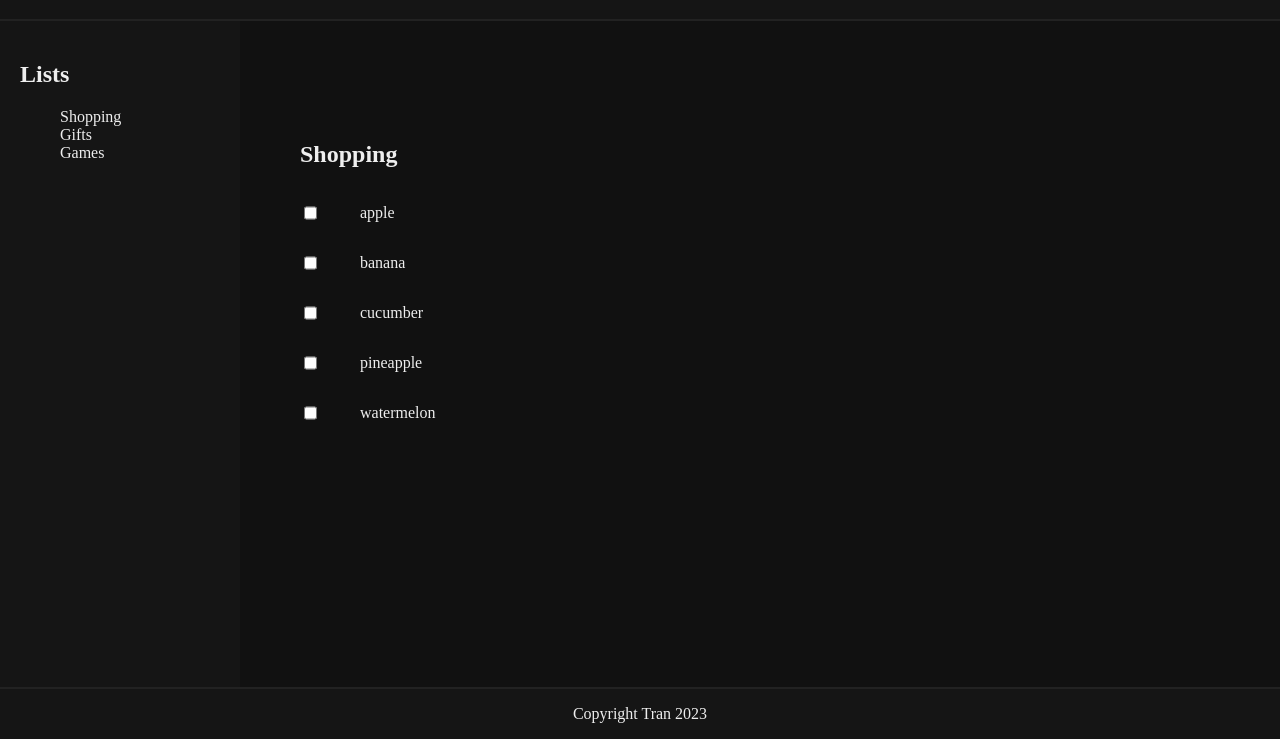
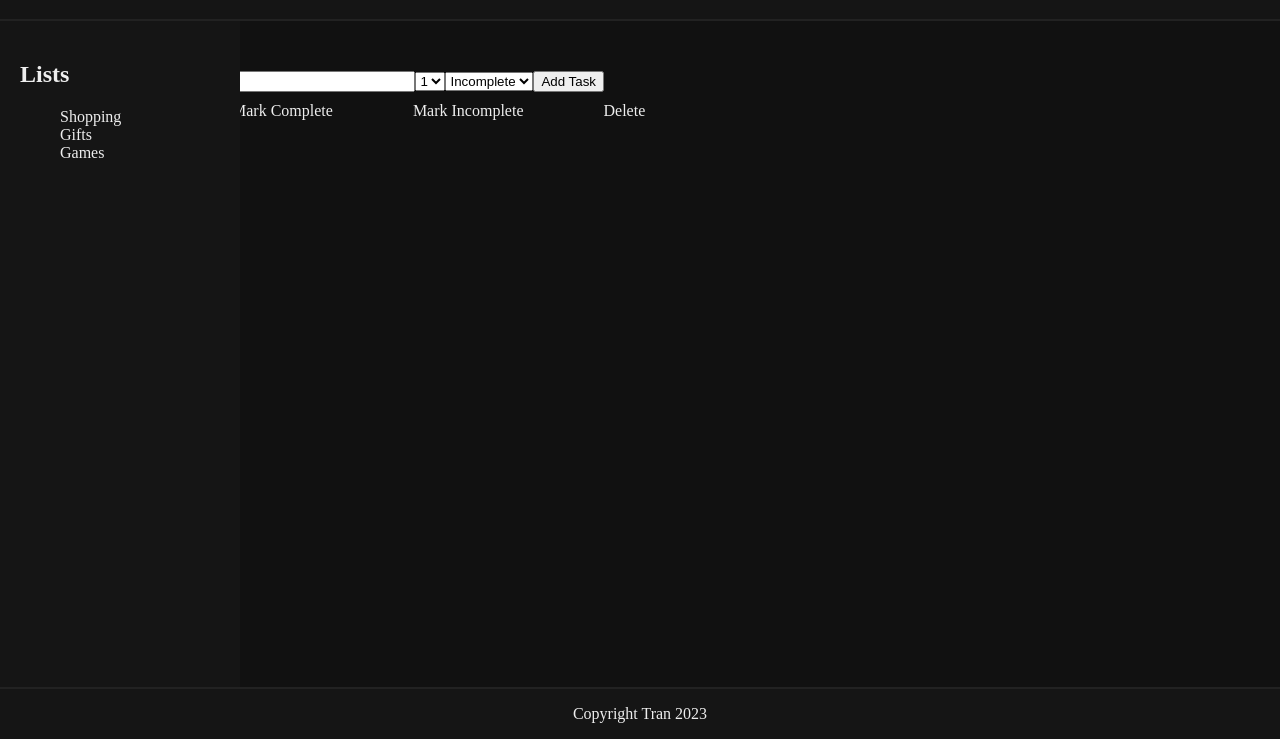
Before and after one commit to tran0463/mtm6404-task-manager-tran0463, a React app in the folder shove/: page / in a window 1280 px wide. Shown: the part 61-800 px from the top of the page. Built offline with nearby package versions, Linux system fonts and the light colour scheme.

Commit message:
close to being able to mark complete

```diff
--- a/shove/src/comp/Main.js
+++ b/shove/src/comp/Main.js
@@ -1,135 +1,104 @@
-// export default function Main() {
-//     return (
-//         <div className="main">
-//             <h2>Tasks</h2>
-//             <div className="task">
-//                 <div>
-//                     <input type="checkbox" />
-//                     <h3>Task Name</h3>
-//                 </div>
-//             </div>
-//             <div className="task">
-//                 <div>
-//                     <input type="checkbox" />
-//                     <h3>Task Name</h3>
-//                 </div>
-//             </div>
-//             <div className="task">
-//                 <div>
-//                     <input type="checkbox" />
-//                     <h3>Task Name</h3>
-//                 </div>
-//             </div>
-//             <div className="task">
-//                 <div>
-//                     <input type="checkbox" />
-//                     <h3>Task Name</h3>
-//                 </div>
-//             </div>
-//             <div className="task">
-//                 <div>
-//                     <input type="checkbox" />
-//                     <h3>Task Name</h3>
-//                 </div>
-//             </div>
-//         </div>
-//     )
-// }
+import { useState } from 'react'
+let list = []
+let id = 1
+let selected = []
+if (localStorage.length > 0) {
+    list = JSON.parse(localStorage.getItem('list'))
+    id = list.length
+}
+console.log(list)
 
 
-// Most useless way to use child prop
-function Title (props) {
-    return <h2>{props.children}</h2>
+// sort list before display
+let sortedList
+function sortList() {
+    sortedList = list.sort((l1, l2) => (l1.priority > l2.priority) ? 1 : (l1.priority < l2.priority) ? -1 : 0)
 }
+sortList()
 
-// list rendering
+console.log(sortedList)
+export default function Main() {
+    const [count, setCount] = useState("")
 
-const Shopping = [
-    {listItem:"apple"},
-    {listItem:"banana"},
-    {listItem:"cucumber"},
-    {listItem:"pineapple"},
-    {listItem:"watermelon"}
-]
-const Gifts = [
-    {listItem:"dog toy"},
-    {listItem:"knife"},
-    {listItem:"desk"},
-    {listItem:"computer"},
-    {listItem:"car"}
-]
-const Games = [
-    {listItem:"go"},
-    {listItem:"checkers"},
-    {listItem:"chess"},
-    {listItem:"battleship"},
-    {listItem:"risk"}
-]
-const Empty = []
+    const handleClick = (e) => {
+        e.preventDefault()
+        list.push({
+            name: e.target[0].value,
+            priority: e.target[1].value,
+            status: e.target[2].value,
+            index: id
+        })
+        localStorage.setItem("list", JSON.stringify(list))
+        setCount(count + 1)
+        id++
+        sortList()
+    }
 
-// Conditional Rendering
-export default function Main({showList}) {
-    //Depending on the prop passed, it will show a different list
+    const markComplete = (e) => {
+        selected.forEach(element => {
+            console.log(element)
+            list[element].status = 'Complete'
+            console.log(list)
+        });
+    }
 
-        if (showList == "Shopping") {
-        const list = Shopping.map(item =>
-        <div className="task">
-            <div>
-                <input type="checkbox" />
-                <ul>{item.listItem}</ul>
+    const markIncomplete = (e) => {
+
+    }
+
+    const deleteSelected = (e) => {
+
+    }
+
+    return (
+        <div className='main'>
+            <form onSubmit={handleClick}>
+                <label for="task">Task: </label>
+                <input id="task" type="text" />
+                <select name="priority">
+                    <option value={1}>1</option>
+                    <option value={2}>2</option>
+                    <option value={3}>3</option>
+                    <option value={4}>4</option>
+                    <option value={5}>5</option>
+                    <option value={' '}>!</option>
+                </select>
+                <select name="status">
+                    <option value={'Incomplete'}>Incomplete</option>
+                    <option value={'Complete'}>Complete</option>
+                </select>
+                <input type="submit" value="Add Task"/>
+            </form>
+
+                <span className='complete' onClick={markComplete}>Mark Complete</span>
+                <span className='incomplete' onClick={markIncomplete}>Mark Incomplete</span>
+                <span className='delete' onClick={deleteSelected}>Delete</span>
+
+            {list && list.map((list, Task) =>
+            <div className="task" key={Task}>
+                <div>
+                    <div>
+
+                        <input type="checkbox" onClick={function selectedTask() {
+                            // clicking checkbox will store task id to separate array
+                            if (selected.find(id => id === list.index)) {
+                                selected.splice(selected.indexOf(id),1)
+                            } else {
+                                selected.push(list.index)
+                            }
+                            console.log(selected)
+                            console.log(list)
+                        }} />
+
+
+
+                        <h3>{list.name}</h3>
+                    </div>
+                    <h4>Priority: {list.priority}</h4>
+                    <h4>Status: {list.status}</h4>
+                </div>
             </div>
-        </div>)
-
-        return (
-            <div className="main">
-                {list.length > 0 && <Title>{showList}</Title>}
-                {list.length == 0 && <h2>This list is currently empty</h2>}
-                {/* Possible to have both elements rendered in one condition check? */}
-                {list.length > 0 && <div>{list}</div>}
-            </div>
-    )}
-
-     else if (showList == "Gifts") {
-
-        const list = Gifts.map(item =>
-            <div className="task">
-                <div>
-                    <input type="checkbox" />
-                    <ul>{item.listItem}</ul>
-                </div>
-            </div>)
-
-        return (
-            <div className="main">
-                {list.length > 0 && <Title>{showList}</Title>}
-                {list.length == 0 && <h2>This list is currently empty</h2>}
-                {list.length > 0 && <div>{list}</div>}
-            </div>
-    )}
-
-    else if (showList == "Games") {
-
-        const list = Games.map(item =>
-            <div className="task">
-                <div>
-                    <input type="checkbox" />
-                    <ul>{item.listItem}</ul>
-                </div>
-            </div>)
-
-        return (
-            <div className="main">
-                {list.length > 0 && <Title>{showList}</Title>}
-                {list.length == 0 && <h2>This list is currently empty</h2>}
-                {list.length > 0 && <div>{list}</div>}
-            </div>
-    )}
-
-    else {
-        // default case
-        return (
-            <div className="main">
-                <p>No list selected</p>
-            </div>
-        )}
+            )}
+        </div>
+    )
 }
--- a/shove/src/index.js
+++ b/shove/src/index.js
@@ -7,16 +7,14 @@ import Footer from './comp/Footer'
 import * as styles from './style.css'
 
 // let selectedList = ''
-let selectedList = 'Shopping'
+// let selectedList = 'Shopping'
 
 function Page() {
     return (
         <div>
         <Header />
         <Sidebar />
-        <Main
-        showList={selectedList}
-        />
+        <Main />
         <Footer />
         </div>
     )
--- a/shove/src/style.sass
+++ b/shove/src/style.sass
@@ -32,14 +32,21 @@ h2
     background-color: #151515
 
 .main
-    margin-left: 200px
-    padding: 100px
+    width: 70%
+    margin-left: 15%
+    margin-top: 50px
 
 .task
     display: flex
     justify-content: space-between
-    div
+    > div
         display: flex
+        width: 100%
+        > div
+            display: flex
+            width: 50%
+        h4
+            margin-left: 200px
 
 .footer
     text-align: center
@@ -50,3 +57,7 @@ h2
     border-top: 2px solid #222
 ul li
     list-style: none
+
+span
+    display: inline-block
+    margin: 10px 40px
```
Also changed, not shown: shove/src/style.css, 1 other file.
